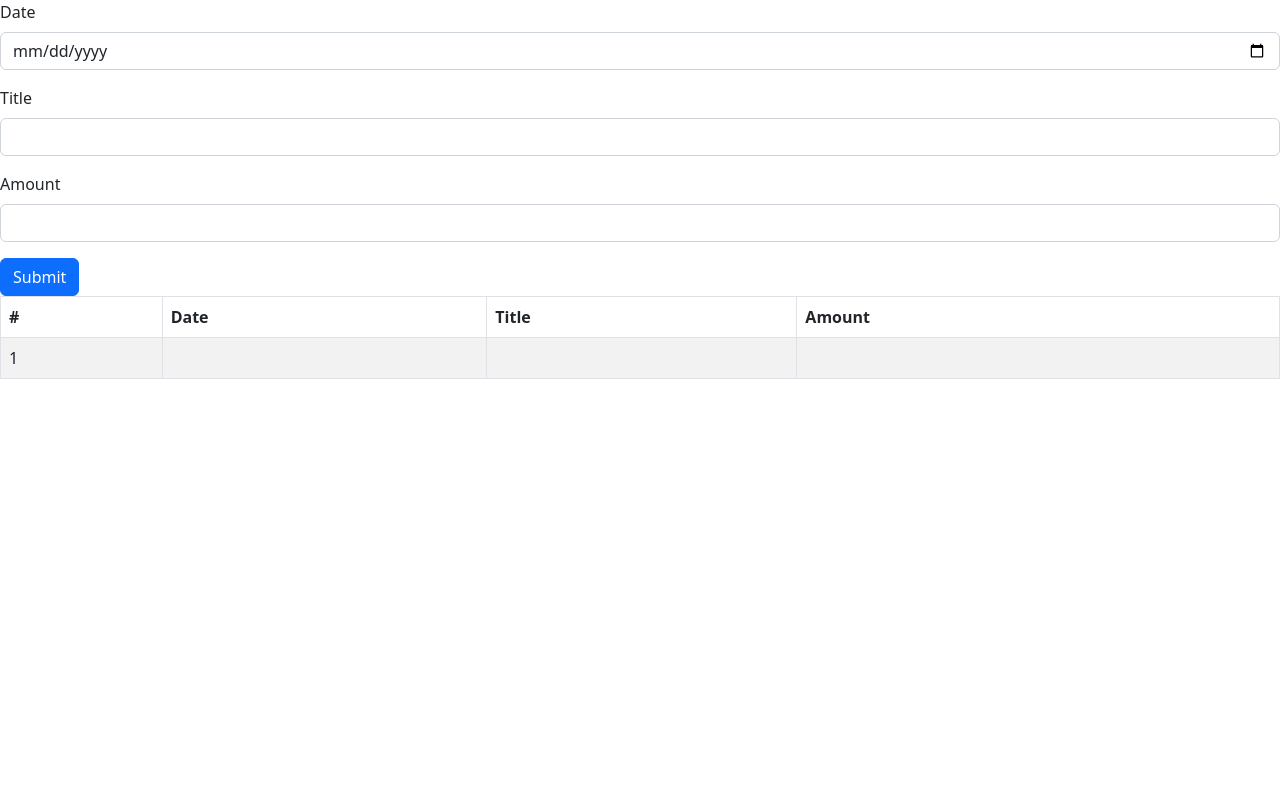
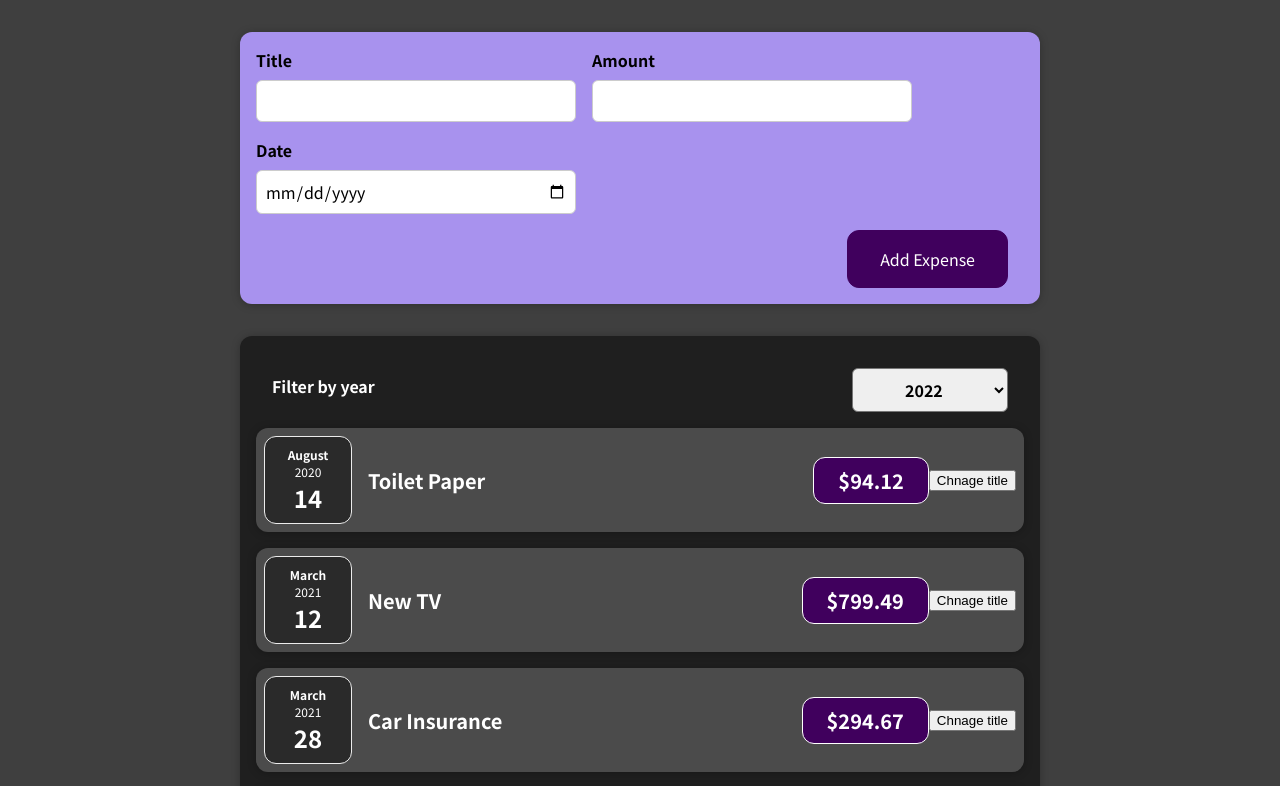
Before and after one commit to keshab4855/react-practice, a React (Create React App) app in the folder my-app/: page / in a window 1280 px wide. Shown: the top 786 px of the page. Built offline with nearby package versions, Linux system fonts and the light colour scheme.

Commit message:
rendering list of data

```diff
--- a/my-app/src/App.js
+++ b/my-app/src/App.js
@@ -1,18 +1,18 @@
-import { useState } from "react";
+// import { useState } from "react";
 import "./App.css";
-import DataDisplay from "./components/DataDisplay";
+// import DataDisplay from "./components/DataDisplay";
 // import ExpenseItem from "./components/ExpenseItem";
 import Expenses from "./components/Expenses/Expenses";
-import InputForm from "./components/InputForm";
+// import InputForm from "./components/InputForm";
 import NewExpense from "./components/NewExpense/NewExpense";
 
 function App() {
-  const [tableData, setTableData] = useState("");
-  const handleOnSubmit = (insertedData) => {
-    const inserts = { ...insertedData };
-    setTableData(inserts);
-    return;
-  };
+  // const [tableData, setTableData] = useState("");
+  // const handleOnSubmit = (insertedData) => {
+  //   const inserts = { ...insertedData };
+  //   setTableData(inserts);
+  //   return;
+  // };
   const addExpenseHandler = (expense) => {
     console.log("In APp");
     console.log(expense);
@@ -40,10 +40,10 @@ function App() {
   ];
   return (
     <div>
-      {/* <NewExpense addExpenseHandler={addExpenseHandler}></NewExpense>
-      <Expenses expenses={expenses}></Expenses> */}
-      <InputForm handleOnSubmit={handleOnSubmit}></InputForm>
-      <DataDisplay tableData={tableData}></DataDisplay>
+      <NewExpense addExpenseHandler={addExpenseHandler}></NewExpense>
+      <Expenses expenses={expenses}></Expenses>
+      {/* <InputForm handleOnSubmit={handleOnSubmit}></InputForm>
+      <DataDisplay tableData={tableData}></DataDisplay> */}
     </div>
   );
 }
--- a/my-app/src/components/DataDisplay.js
+++ b/my-app/src/components/DataDisplay.js
@@ -1,29 +1,29 @@
-import React from "react";
-import Table from "react-bootstrap/Table";
+// import React from "react";
+// import Table from "react-bootstrap/Table";
 
-const DataDisplay = ({ tableData }) => {
-  return (
-    <div>
-      <Table striped bordered hover>
-        <thead>
-          <tr>
-            <th>#</th>
-            <th>Date</th>
-            <th>Title</th>
-            <th>Amount</th>
-          </tr>
-        </thead>
-        <tbody>
-          <tr>
-            <td>1</td>
-            <td>{tableData.date}</td>
-            <td>{tableData.title}</td>
-            <td>{tableData.amount}</td>
-          </tr>
-        </tbody>
-      </Table>
-    </div>
-  );
-};
+// const DataDisplay = ({ tableData }) => {
+//   return (
+//     <div>
+//       <Table striped bordered hover>
+//         <thead>
+//           <tr>
+//             <th>#</th>
+//             <th>Date</th>
+//             <th>Title</th>
+//             <th>Amount</th>
+//           </tr>
+//         </thead>
+//         <tbody>
+//           <tr>
+//             <td>1</td>
+//             <td>{tableData.date}</td>
+//             <td>{tableData.title}</td>
+//             <td>{tableData.amount}</td>
+//           </tr>
+//         </tbody>
+//       </Table>
+//     </div>
+//   );
+// };
 
-export default DataDisplay;
+// export default DataDisplay;
--- a/my-app/src/components/Expenses/Expenses.js
+++ b/my-app/src/components/Expenses/Expenses.js
@@ -16,28 +16,16 @@ const Expenses = ({ expenses }) => {
         <ExpensesFilter
           filteredYear={filteredYear}
           filterChangeHandler={filterChangeHandler}
-        ></ExpensesFilter>
-        <h2>Let's get started!</h2>
-        <ExpenseItem
-          title={expenses[0].title}
-          amount={expenses[0].amount}
-          date={expenses[0].date}
         />
-        <ExpenseItem
-          title={expenses[1].title}
-          amount={expenses[1].amount}
-          date={expenses[1].date}
-        />
-        <ExpenseItem
-          title={expenses[2].title}
-          amount={expenses[2].amount}
-          date={expenses[2].date}
-        />
-        <ExpenseItem
-          title={expenses[3].title}
-          amount={expenses[3].amount}
-          date={expenses[3].date}
-        />
+        {expenses.map((expense) => {
+          return (
+            <ExpenseItem
+              title={expense.title}
+              amount={expense.amount}
+              date={expense.date}
+            ></ExpenseItem>
+          );
+        })}
       </Card>
     </div>
   );
--- a/my-app/src/components/InputForm.js
+++ b/my-app/src/components/InputForm.js
@@ -1,66 +1,66 @@
-import React, { useState } from "react";
-import Form from "react-bootstrap/Form";
-import Button from "react-bootstrap/Button";
+// import React, { useState } from "react";
+// import Form from "react-bootstrap/Form";
+// import Button from "react-bootstrap/Button";
 
-const InputForm = ({ handleOnSubmit }) => {
-  const [enteredDate, setEnteredDate] = useState("");
-  const [enteredTitle, setEnteredTitle] = useState("");
-  const [enteredAmount, setEnteredAmount] = useState("");
-  const dateChangeHandler = (e) => {
-    setEnteredDate(e.target.value);
-  };
-  const titleChangeHandler = (e) => {
-    setEnteredTitle(e.target.value);
-  };
-  const amountChangeHandler = (e) => {
-    setEnteredAmount(e.target.value);
-  };
-  const submitHandler = (e) => {
-    e.preventDefault();
-    const xpenseData = {
-      date: enteredDate,
-      title: enteredTitle,
-      amount: enteredAmount,
-    };
-    handleOnSubmit(xpenseData);
-    setEnteredDate("");
-    setEnteredTitle("");
-    setEnteredAmount("");
-  };
+// const InputForm = ({ handleOnSubmit }) => {
+//   const [enteredDate, setEnteredDate] = useState("");
+//   const [enteredTitle, setEnteredTitle] = useState("");
+//   const [enteredAmount, setEnteredAmount] = useState("");
+//   const dateChangeHandler = (e) => {
+//     setEnteredDate(e.target.value);
+//   };
+//   const titleChangeHandler = (e) => {
+//     setEnteredTitle(e.target.value);
+//   };
+//   const amountChangeHandler = (e) => {
+//     setEnteredAmount(e.target.value);
+//   };
+//   const submitHandler = (e) => {
+//     e.preventDefault();
+//     const xpenseData = {
+//       date: enteredDate,
+//       title: enteredTitle,
+//       amount: enteredAmount,
+//     };
+//     handleOnSubmit(xpenseData);
+//     setEnteredDate("");
+//     setEnteredTitle("");
+//     setEnteredAmount("");
+//   };
 
-  return (
-    <div>
-      <Form onSubmit={submitHandler}>
-        <Form.Group className="mb-3">
-          <Form.Label>Date</Form.Label>
-          <Form.Control
-            type="date"
-            onChange={dateChangeHandler}
-            value={enteredDate}
-          />
-        </Form.Group>
-        <Form.Group className="mb-3">
-          <Form.Label>Title</Form.Label>
-          <Form.Control
-            type="text"
-            onChange={titleChangeHandler}
-            value={enteredTitle}
-          />
-        </Form.Group>
-        <Form.Group className="mb-3">
-          <Form.Label>Amount</Form.Label>
-          <Form.Control
-            type="number"
-            onChange={amountChangeHandler}
-            value={enteredAmount}
-          />
-        </Form.Group>
-        <Button variant="primary" type="submit">
-          Submit
-        </Button>
-      </Form>
-    </div>
-  );
-};
+//   return (
+//     <div>
+//       <Form onSubmit={submitHandler}>
+//         <Form.Group className="mb-3">
+//           <Form.Label>Date</Form.Label>
+//           <Form.Control
+//             type="date"
+//             onChange={dateChangeHandler}
+//             value={enteredDate}
+//           />
+//         </Form.Group>
+//         <Form.Group className="mb-3">
+//           <Form.Label>Title</Form.Label>
+//           <Form.Control
+//             type="text"
+//             onChange={titleChangeHandler}
+//             value={enteredTitle}
+//           />
+//         </Form.Group>
+//         <Form.Group className="mb-3">
+//           <Form.Label>Amount</Form.Label>
+//           <Form.Control
+//             type="number"
+//             onChange={amountChangeHandler}
+//             value={enteredAmount}
+//           />
+//         </Form.Group>
+//         <Button variant="primary" type="submit">
+//           Submit
+//         </Button>
+//       </Form>
+//     </div>
+//   );
+// };
 
-export default InputForm;
+// export default InputForm;
--- a/my-app/src/index.js
+++ b/my-app/src/index.js
@@ -3,7 +3,7 @@ import ReactDOM from "react-dom/client";
 import "./index.css";
 import App from "./App";
 import reportWebVitals from "./reportWebVitals";
-import "bootstrap/dist/css/bootstrap.min.css";
+// import "bootstrap/dist/css/bootstrap.min.css";
 
 const root = ReactDOM.createRoot(document.getElementById("root"));
 root.render(
```
